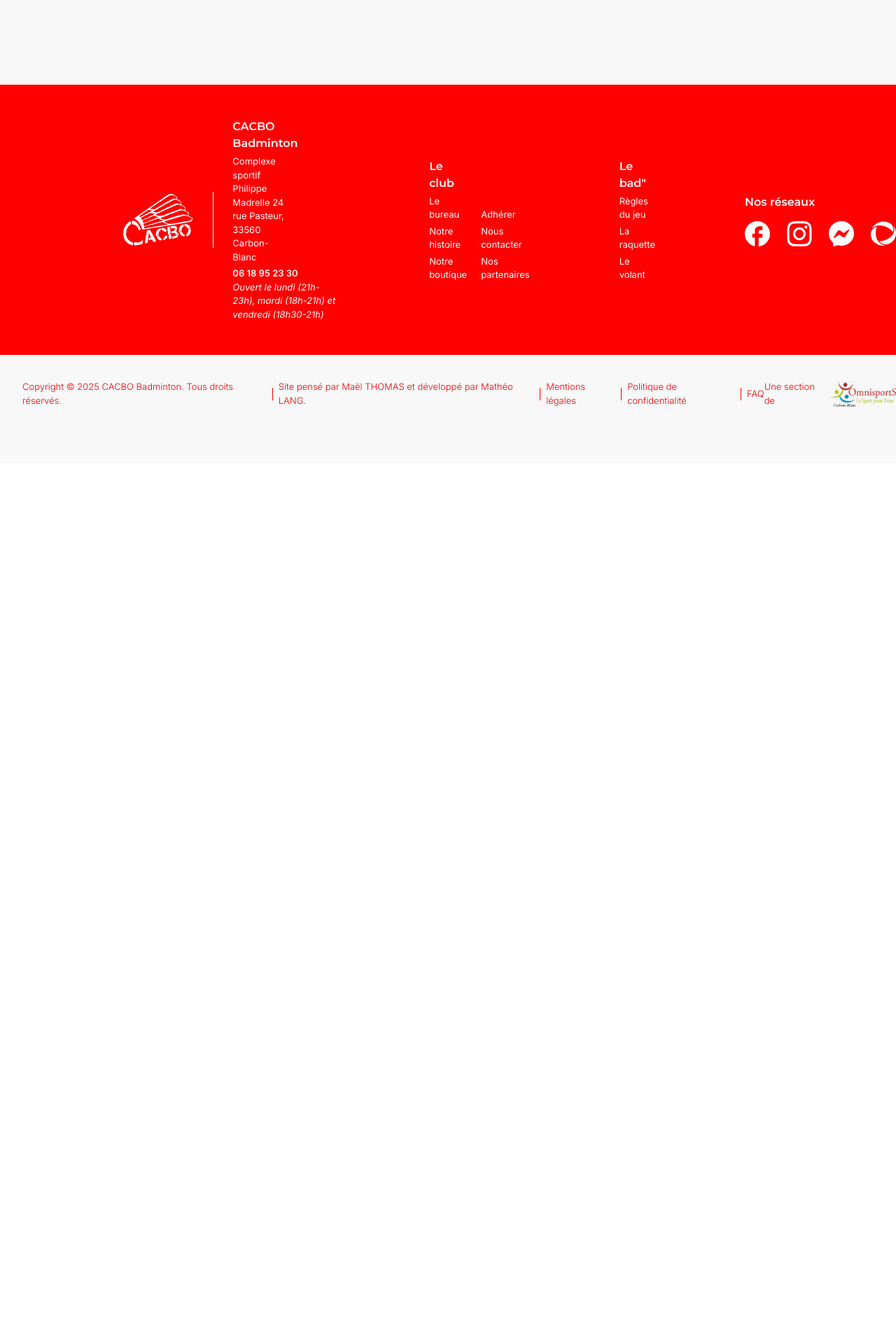
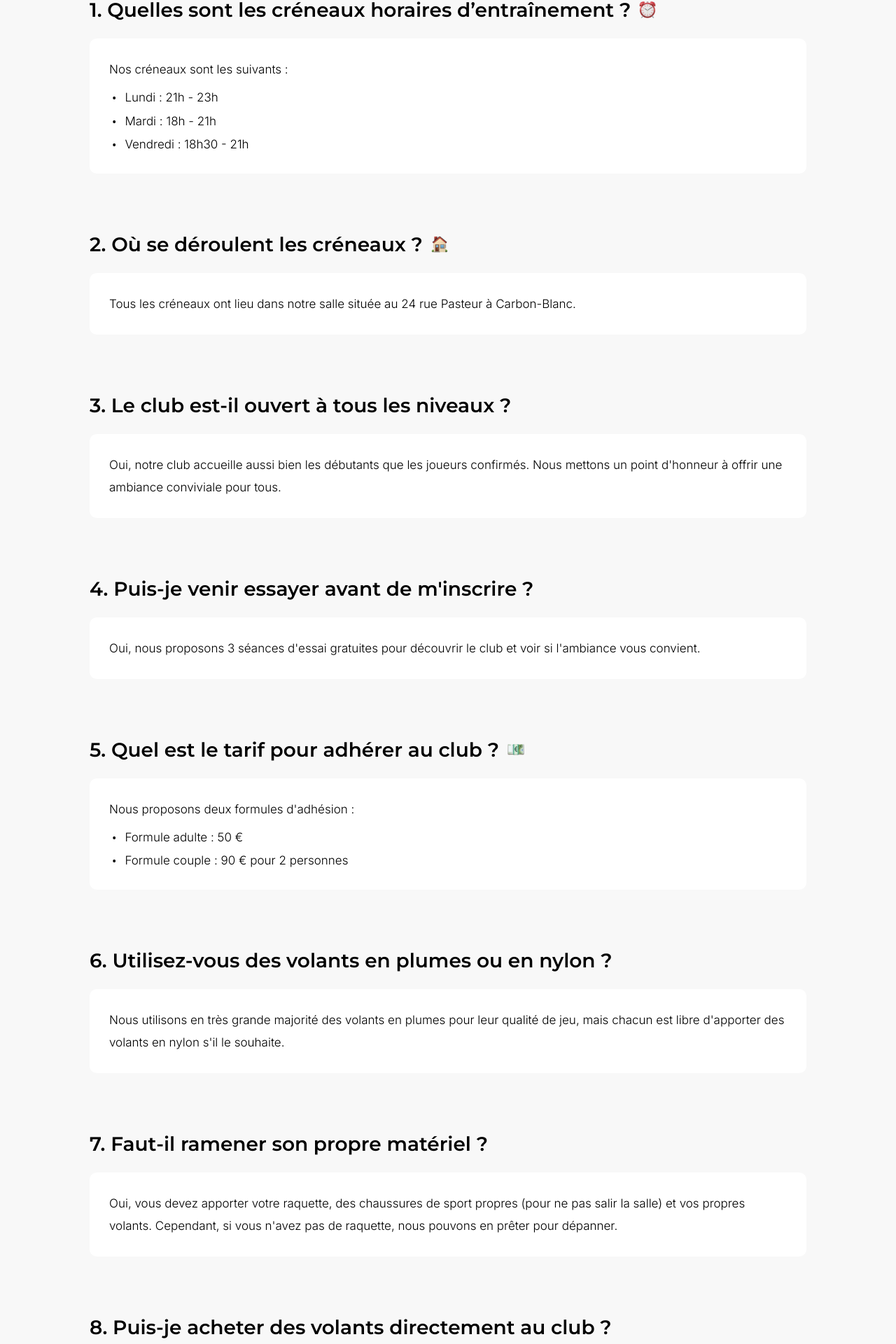
Before and after one commit to Matsuel/CACBO-Badminton, a Next.js app: page /faq in a window 1280 px wide. Shown: the part 673-2593 px from the top of the page at 70% size. Before the commit the page ends 1335 px from the top, so only its background shows below. Built offline with nearby package versions, Linux system fonts and the light colour scheme; a web font is replaced by a local one.

Commit message:
Page FAQ -> Add content and add todo in BlocFull component

```diff
--- a/src/app/faq/page.tsx
+++ b/src/app/faq/page.tsx
@@ -1,6 +1,11 @@
 import PageLayout from '@/components/Page'
 import React from 'react'
 import Bubble from '@/assets/bubble.svg'
+import Bloc from '@/components/Bloc'
+import Emoji from '@/components/UI/Emoji'
+import BlocFull from '@/components/Bloc/BlocFull'
+import Paragraphe from '@/components/UI/Paragraphe'
+import ListElement from '@/components/UI/ListElement'
 
 const Faq = () => {
     return (
@@ -8,7 +13,148 @@ const Faq = () => {
             title='Foire aux questions'
             subtitle='Toutes les infos pratiques sur notre club !'
             icon={Bubble}
-        ></PageLayout>
+        >
+            <Bloc blocTitle='1.  Quelles sont les créneaux horaires d’entraînement ?' blocIcon={<Emoji name='alarm' width={24} />} className='mt-0'>
+                <BlocFull>
+                    <Paragraphe>
+                        Nos créneaux sont les suivants :
+                    </Paragraphe>
+
+                    <div className='flex flex-col gap-2'>
+                        <ListElement>
+                            Lundi : 21h - 23h
+                        </ListElement>
+                        <ListElement>
+                            Mardi : 18h - 21h
+                        </ListElement>
+                        <ListElement>
+                            Vendredi : 18h30 - 21h
+                        </ListElement>
+                    </div>
+                </BlocFull>
+            </Bloc>
+
+            <Bloc blocTitle='2.  Où se déroulent les créneaux ?' blocIcon={<Emoji name='home' width={24} />} className='mt-20'>
+                <BlocFull>
+                    <Paragraphe>
+                        Tous les créneaux ont lieu dans notre salle située au 24 rue Pasteur à Carbon-Blanc.
+                    </Paragraphe>
+                </BlocFull>
+            </Bloc>
+
+            <Bloc blocTitle='3.  Le club est-il ouvert à tous les niveaux ?' className='mt-20'>
+                <BlocFull>
+                    <Paragraphe>
+                        Oui, notre club accueille aussi bien les débutants que les joueurs confirmés. Nous mettons un point d'honneur à offrir une ambiance conviviale pour tous.
+                    </Paragraphe>
+                </BlocFull>
+            </Bloc>
+
+            <Bloc blocTitle="4.  Puis-je venir essayer avant de m'inscrire ?" className='mt-20'>
+                <BlocFull>
+                    <Paragraphe>
+                        Oui, nous proposons 3 séances d'essai gratuites pour découvrir le club et voir si l&apos;ambiance vous convient.
+                    </Paragraphe>
+                </BlocFull>
+            </Bloc>
+
+            <Bloc blocTitle='5.  Quel est le tarif pour adhérer au club ?' blocIcon={<Emoji name='euro' width={24} />} className='mt-20'>
+                <BlocFull>
+                    <Paragraphe>
+                        Nous proposons deux formules d&apos;adhésion :
+                    </Paragraphe>
+
+                    <div className='flex flex-col gap-2'>
+                        <ListElement>
+                            Formule adulte : 50 €
+                        </ListElement>
+                        <ListElement>
+                            Formule couple : 90 € pour 2 personnes
+                        </ListElement>
+                    </div>
+                </BlocFull>
+            </Bloc>
+
+            <Bloc blocTitle='6.  Utilisez-vous des volants en plumes ou en nylon ?' className='mt-20'>
+                <BlocFull>
+                    <Paragraphe>
+                        Nous utilisons en très grande majorité des volants en plumes pour leur qualité de jeu, mais chacun est libre d&apos;apporter des volants en nylon s&apos;il le souhaite.
+                    </Paragraphe>
+                </BlocFull>
+            </Bloc>
+
+            <Bloc blocTitle='7.  Faut-il ramener son propre matériel ?' className='mt-20'>
+                <BlocFull>
+                    <Paragraphe>
+                        Oui, vous devez apporter votre raquette, des chaussures de sport propres (pour ne pas salir la salle) et vos propres volants. Cependant, si vous n&apos;avez pas de raquette, nous pouvons en prêter pour dépanner.
+                    </Paragraphe>
+                </BlocFull>
+            </Bloc>
+
+            <Bloc blocTitle='8.  Puis-je acheter des volants directement au club ?' className='mt-20'>
+                <BlocFull>
+                    <Paragraphe>
+                        Oui, nous avons une boutique interne où vous pouvez acheter des volants en plumes à prix réduit, exclusivement réservée à nos membres.
+                    </Paragraphe>
+                </BlocFull>
+            </Bloc>
+
+            <Bloc blocTitle='9.  Y a-t-il une limite d’âge pour s’inscrire ?' className='mt-20'>
+                <BlocFull>
+                    <Paragraphe>
+                        Notre club est exclusivement ouvert aux adultes. <Emoji name='adult' width={18} />
+                    </Paragraphe>
+                </BlocFull>
+            </Bloc>
+
+            <Bloc blocTitle='10.  Proposez-vous des cours encadrés ?' className='mt-20'>
+                <BlocFull>
+                    <Paragraphe>
+                        Nous ne proposons pas de cours encadrés actuellement. Cependant, les joueurs expérimentés du club seront ravis de partager leurs conseils.
+                    </Paragraphe>
+                </BlocFull>
+            </Bloc>
+
+            <Bloc blocTitle='11.  Organisez-vous des événements en dehors des créneaux ?' blocIcon={<Emoji name='party' width={24} />} className='mt-20'>
+                <BlocFull>
+                    <Paragraphe>
+                        Oui, nous organisons des événements réguliers tels que des soirées apéritives les vendredis et des sorties conviviales, comme des repas de fin d’année.
+                    </Paragraphe>
+                </BlocFull>
+            </Bloc>
+
+            <Bloc blocTitle='12.  Combien de terrains sont disponibles pendant les créneaux ?' className='mt-20'>
+                <BlocFull>
+                    <Paragraphe>
+                        Nous disposons de 7 terrains dans la salle, ce qui permet de jouer en double ou en simple selon le nombre de participants.
+                    </Paragraphe>
+                </BlocFull>
+            </Bloc>
+
+            <Bloc blocTitle="13.  Comment m’inscrire au club ?" className='mt-20'>
+                <BlocFull>
+                    <Paragraphe>
+                        L&apos;inscription se fait via notre plateforme partenaire HelloAsso. Vous pouvez également vous inscrire sur papier (page “adhérer” de notre site).
+                    </Paragraphe>
+                </BlocFull>
+            </Bloc>
+
+            <Bloc blocTitle="14.  Puis-je venir jouer en dehors des créneaux horaires ?" className='mt-20'>
+                <BlocFull>
+                    <Paragraphe>
+                        Malheureusement, l&apos;accès à la salle est limité aux créneaux horaires définis.
+                    </Paragraphe>
+                </BlocFull>
+            </Bloc>
+
+            <Bloc blocTitle="15.  Comment puis-je vous contacter pour plus d’informations ?" blocIcon={<Emoji name='phone' width={24} />} className='mt-20'>
+                <BlocFull>
+                    <Paragraphe>
+                        Vous pouvez nous contacter par mail à hello@cacbobad.fr ou venir directement lors des créneaux.
+                    </Paragraphe>
+                </BlocFull>
+            </Bloc>
+        </PageLayout>
     )
 }
 
--- /dev/null
+++ b/src/components/Bloc/BlocFull.tsx
@@ -0,0 +1,23 @@
+import { cn } from '@/utils/cn'
+import React from 'react'
+
+interface BlocFullProps extends React.HTMLAttributes<HTMLDivElement> {
+    children?: React.ReactNode
+}
+
+// TODO: Faire un composant avec un variant pour les tailles
+
+const BlocFull = ({
+    children,
+    className,
+    ...props
+}: BlocFullProps) => {
+    return (
+        <div
+            className={cn("w-full h-auto flex flex-col items-start justify-center gap-3 bg-white rounded-ten p-7", className)} {...props}>
+            {children}
+        </div>
+    )
+}
+
+export default BlocFull
--- a/src/components/Bloc/BlocTitle.tsx
+++ b/src/components/Bloc/BlocTitle.tsx
@@ -1,14 +1,17 @@
+import { cn } from '@/utils/cn'
 import React from 'react'
 
-interface BlocTitleProps {
+interface BlocTitleProps extends React.HTMLAttributes<HTMLHeadingElement> {
     children?: React.ReactNode
 }
 
 const BlocTitle = ({
-    children
+    className,
+    children,
+    ...props
 }: BlocTitleProps) => {
     return (
-        <h3 className={"font-Montserrat font-semibold text-black text-[28px]"}>
+        <h3 className={cn("font-Montserrat font-semibold text-black text-[28px]", className)} {...props}>
             {children}
         </h3>
     )
--- a/src/components/Bloc/index.tsx
+++ b/src/components/Bloc/index.tsx
@@ -16,7 +16,7 @@ const Bloc = ({
 }: BlocProps) => {
     return (
         <div className={cn("md:w-[80%] w-[90%] h-auto flex flex-col items-start justify-center gap-5 mt-44", className)} {...props}>
-            <BlocTitle>
+            <BlocTitle className={blocIcon ? 'flex flex-row items-center gap-3' : ''}>
                 {blocTitle} {blocIcon}
             </BlocTitle>
 
```
Also changed, not shown: src/assets/emojis/adult.svg (added), src/assets/emojis/home.svg (added).
